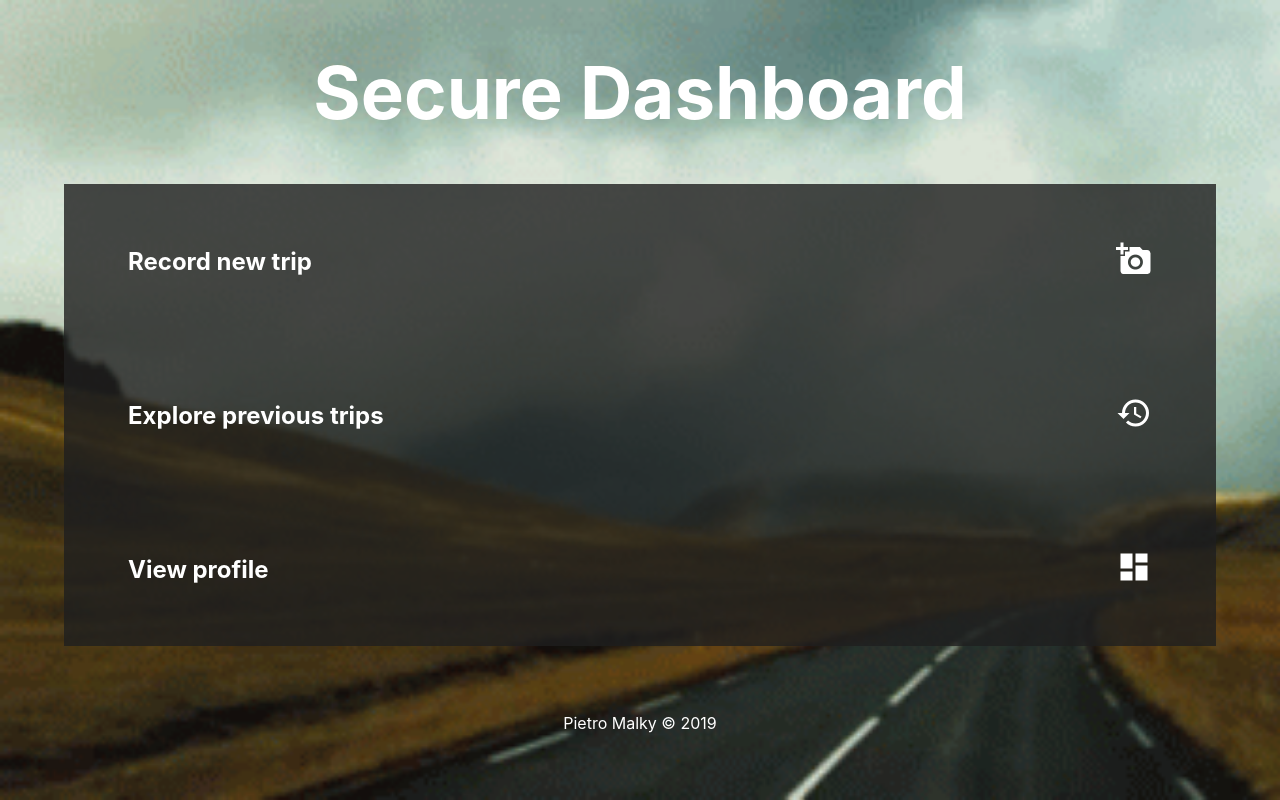
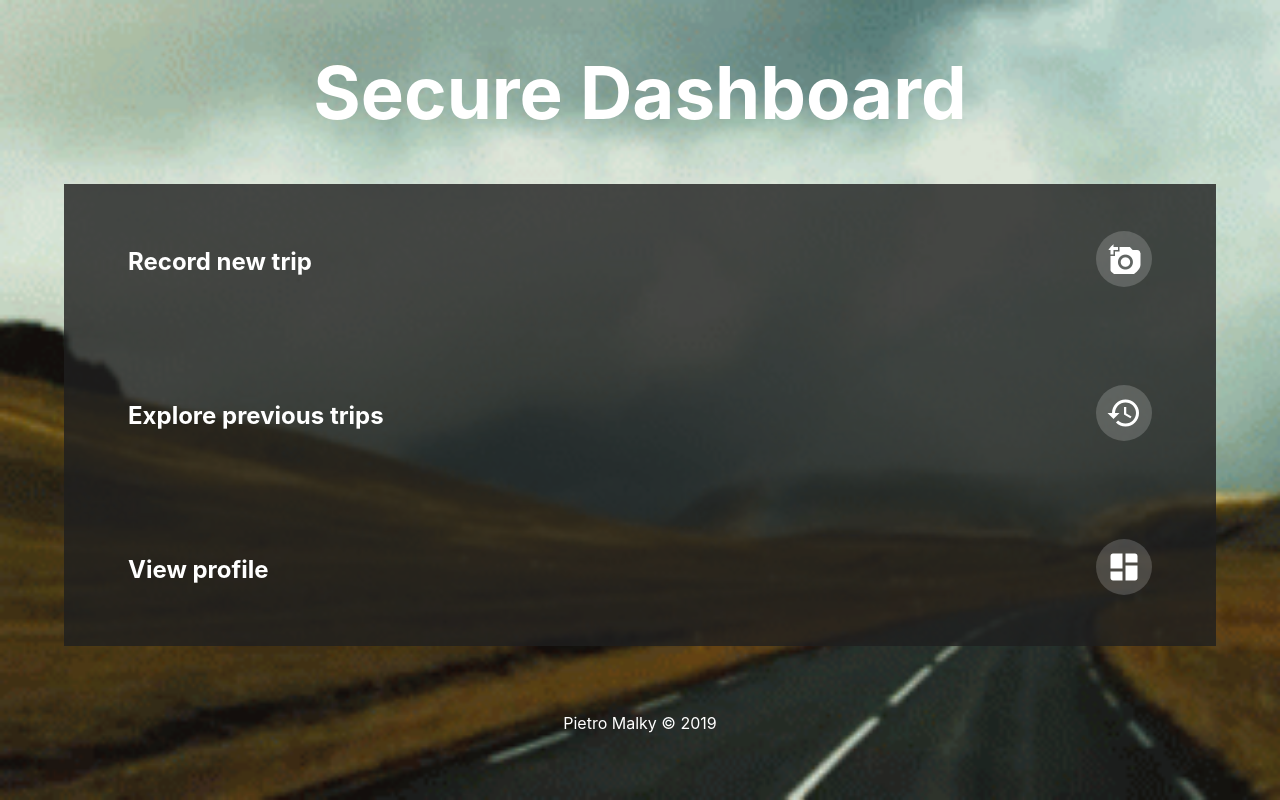
Before and after one commit to pm95/dashcam, a React (Create React App) app: page / in a window 1280 px wide. Built offline with nearby package versions, Linux system fonts and the light colour scheme.

Commit message:
changed app file structure

```diff
--- a/src/App.css
+++ b/src/App.css
@@ -7,6 +7,7 @@
   --height-footer: 5%;
 }
 
+/* MISCELANEOUS */
 #drivervid {
   position: fixed;
   right: 0;
@@ -17,43 +18,19 @@
   filter: blur(4px);
 }
 
-.App {
-  background: url("./assets/road.gif");
-  background-size: cover;
-  color: white;
-  position: absolute;
-  text-align: left;
-  overflow: hidden;
-  height: 100%;
-  width: 100%;
-  display: grid;
-  grid-template-areas:
-    "header"
-    "main"
-    "footer";
-  grid-template-rows: 1fr 3fr 1fr;
+/* NATIVE HTML TAGS */
+button {
+  font-size: large;
+  width: 150px;
+  height: 50px;
+  border-radius: 4px;
+  cursor: pointer;
+  background: white;
 }
 
-.main {
-  display: flex;
-  flex-direction: column;
-  justify-content: space-around;
-  align-items: center;
-  grid-area: "main";
-  width: 80%;
-  margin-left: auto;
-  margin-right: auto;
-  padding: 0 5vw 0 5vw;
-  background: var(--color-main-a);
-}
-
-.main-wrapper {
-  display: flex;
-  justify-content: space-between;
-  align-items: center;
-  width: 100%;
-  padding-right: 10vw;
-  padding-left: 10vw;
+button:hover {
+  background: var(--color-emphasis);
+  color: white;
 }
 
 footer {
@@ -72,36 +49,20 @@ header {
   align-items: center;
 }
 
-.trip-video-container {
-  max-width: 100vw;
-  max-height: 100vh;
-}
-
-.newtrip {
-  background-color: var(--color-main);
+/* APP OVERALL STYLING */
+.App {
+  background: url("./assets/road.gif");
+  background-size: cover;
   color: white;
   position: absolute;
   text-align: left;
   overflow: hidden;
   height: 100%;
   width: 100%;
-
-  display: flex;
-  flex-direction: column;
-  justify-content: space-around;
-  align-items: center;
+  display: grid;
+  grid-template-areas:
+    "header"
+    "main"
+    "footer";
+  grid-template-rows: 1fr 3fr 1fr;
 }
-
-button {
-  font-size: large;
-  width: 150px;
-  height: 50px;
-  border-radius: 4px;
-  cursor: pointer;
-  background: white;
-}
-
-button:hover {
-  background: var(--color-emphasis);
-  color: white;
-}
--- a/src/App.js
+++ b/src/App.js
@@ -2,16 +2,10 @@ import React from "react";
 
 import { BrowserRouter as Router, Switch, Route, Link } from "react-router-dom";
 
+import NewTrip from "./components/NewTrip";
+import Main from "./components/Main";
+
 import "./App.css";
-
-// import camera from "./assets/camera.png";
-// import car from "./assets/car.png";
-import dashboard from "./assets/dashboard.png";
-import history from "./assets/history.png";
-// import person from "./assets/person.png";
-// import roll from "./assets/roll.png";
-// import save from "./assets/save.png";
-import cameraadd from "./assets/camera-add.png";
 
 function Header() {
   return (
@@ -29,108 +23,14 @@ function Footer() {
   );
 }
 
-function Option(props) {
+function SecureDashBoard() {
   return (
-    <div className="main-wrapper" {...props}>
-      {props.children}
+    <div className="App">
+      <Header></Header>
+      <Main></Main>
+      <Footer></Footer>
     </div>
   );
-}
-
-class NewTrip extends React.Component {
-  constructor(props) {
-    super(props);
-    this.state = { imageURL: "" };
-    this.handleUploadImage = this.handleUploadImage.bind(this);
-  }
-
-  handleUploadImage(ev) {
-    if (typeof this.uploadInput.files[0] === "undefined") {
-      alert("please record a trip first");
-    } else {
-      ev.preventDefault();
-
-      const data = new FormData();
-      data.append("file", this.uploadInput.files[0]);
-
-      this.setState({
-        imageURL: URL.createObjectURL(this.uploadInput.files[0])
-      });
-
-      fetch("http://192.168.1.87:5000/api/submit", {
-        method: "POST",
-        mode: "no-cors",
-        body: data
-      })
-        .then(res => {
-          alert("trip video uploaded successfully");
-        })
-        .catch(err => {
-          alert("error when uploading your trip");
-          console.error(err);
-        });
-    }
-  }
-
-  render() {
-    return (
-      <form onSubmit={this.handleUploadImage}>
-        <div className="newtrip">
-          <h1>Secure Dashboard</h1>
-          <input
-            ref={ref => {
-              this.uploadInput = ref;
-            }}
-            type="file"
-            accept="video/*"
-            capture="camera"
-          />
-          <button>Submit</button>
-          <div>
-            {this.state.imageURL === "" ? null : (
-              <img
-                src={this.state.imageURL}
-                alt="vid"
-                className="trip-video-container"
-              />
-            )}
-          </div>
-          <Link to="/">
-            <button>Return to main</button>
-          </Link>
-        </div>
-      </form>
-    );
-  }
-}
-
-class Main extends React.Component {
-  render() {
-    return (
-      <div className="main">
-        <Option>
-          <div>
-            <h2>Record new trip</h2>
-          </div>
-          <Link to="/new">
-            <img alt="add" src={cameraadd}></img>
-          </Link>
-        </Option>
-        <Option>
-          <h2>Explore previous trips</h2>
-          <Link to="/history">
-            <img alt="htr" src={history}></img>
-          </Link>
-        </Option>
-        <Option>
-          <h2>View profile</h2>
-          <Link to="/profile">
-            <img alt="dsh" src={dashboard}></img>
-          </Link>
-        </Option>
-      </div>
-    );
-  }
 }
 
 function App() {
@@ -140,25 +40,7 @@ function App() {
         <Route
           exact
           path="/"
-          render={props => (
-            <div className="App">
-              {/* <video
-                autoPlay
-                muted
-                loop
-                timelineSelector="false"
-                id="drivervid"
-              >
-                <source
-                  src="https://giphy.com/embed/3oxRmD9a5pLTOOLigM"
-                  type="video/mp4"
-                ></source>
-              </video> */}
-              <Header></Header>
-              <Main></Main>
-              <Footer></Footer>
-            </div>
-          )}
+          render={props => <SecureDashBoard></SecureDashBoard>}
         ></Route>
         <Route path="/new" render={props => <NewTrip />}></Route>
         <Route path="/history"></Route>
--- /dev/null
+++ b/src/components/Main.css
@@ -0,0 +1,19 @@
+/* MAIN VIEW */
+.main {
+  display: flex;
+  flex-direction: column;
+  justify-content: space-around;
+  align-items: center;
+  grid-area: "main";
+  width: 80%;
+  margin-left: auto;
+  margin-right: auto;
+  padding: 0 5vw 0 5vw;
+  background: var(--color-main-a);
+}
+
+.link-icon {
+  background: rgba(255, 255, 255, 0.18);
+  padding: 10px;
+  border-radius: 50%;
+}
--- /dev/null
+++ b/src/components/Main.jsx
@@ -0,0 +1,39 @@
+import React from "react";
+import { Link } from "react-router-dom";
+
+import Option from "./Option";
+
+import dashboard from "../assets/dashboard.png";
+import history from "../assets/history.png";
+import cameraadd from "../assets/camera-add.png";
+
+import "./Main.css";
+
+function Main() {
+  return (
+    <div className="main">
+      <Option>
+        <div>
+          <h2>Record new trip</h2>
+        </div>
+        <Link to="/new">
+          <img className="link-icon" alt="add" src={cameraadd}></img>
+        </Link>
+      </Option>
+      <Option>
+        <h2>Explore previous trips</h2>
+        <Link to="/history">
+          <img className="link-icon" alt="htr" src={history}></img>
+        </Link>
+      </Option>
+      <Option>
+        <h2>View profile</h2>
+        <Link to="/profile">
+          <img className="link-icon" alt="dsh" src={dashboard}></img>
+        </Link>
+      </Option>
+    </div>
+  );
+}
+
+export default Main;
--- /dev/null
+++ b/src/components/NewTrip.css
@@ -0,0 +1,20 @@
+/* NEW TRIP COMPONENT */
+.newtrip {
+  background-color: var(--color-main);
+  color: white;
+  position: absolute;
+  text-align: left;
+  overflow: hidden;
+  height: 100%;
+  width: 100%;
+
+  display: flex;
+  flex-direction: column;
+  justify-content: space-around;
+  align-items: center;
+}
+
+.trip-video-container {
+  max-width: 100vw;
+  max-height: 100vh;
+}
--- /dev/null
+++ b/src/components/NewTrip.jsx
@@ -0,0 +1,71 @@
+import React from "react";
+import { Link } from "react-router-dom";
+
+import "./NewTrip.css";
+
+class NewTrip extends React.Component {
+  constructor(props) {
+    super(props);
+    this.state = { imageURL: "" };
+    this.handleUploadImage = this.handleUploadImage.bind(this);
+  }
+
+  handleUploadImage(ev) {
+    ev.preventDefault();
+
+    const data = new FormData();
+    data.append("file", this.uploadInput.files[0]);
+
+    this.setState({
+      imageURL: URL.createObjectURL(this.uploadInput.files[0])
+    });
+
+    fetch("http://10.35.42.221:5000/api/submit", {
+      method: "POST",
+      mode: "no-cors",
+      body: data
+    })
+      .then(res => {
+        alert("trip video uploaded successfully");
+      })
+      .catch(err => {
+        alert("error when uploading your trip");
+        console.error(err);
+      });
+  }
+
+  render() {
+    return (
+      <form onSubmit={this.handleUploadImage}>
+        <div className="newtrip">
+          <h1>Record New Trip</h1>
+          <input
+            id="file-upload"
+            ref={ref => {
+              this.uploadInput = ref;
+            }}
+            type="file"
+            accept="video/*"
+            capture="camera"
+            required
+          />
+          <button>Submit</button>
+          <div>
+            {this.state.imageURL === "" ? null : (
+              <img
+                src={this.state.imageURL}
+                alt="vid"
+                className="trip-video-container"
+              />
+            )}
+          </div>
+          <Link to="/">
+            <button>Home</button>
+          </Link>
+        </div>
+      </form>
+    );
+  }
+}
+
+export default NewTrip;
--- /dev/null
+++ b/src/components/Option.css
@@ -0,0 +1,8 @@
+.main-wrapper {
+  display: flex;
+  justify-content: space-between;
+  align-items: center;
+  width: 100%;
+  padding-right: 10vw;
+  padding-left: 10vw;
+}
--- /dev/null
+++ b/src/components/Option.jsx
@@ -0,0 +1,13 @@
+import React from "react";
+
+import "./Option.css";
+
+function Option(props) {
+  return (
+    <div className="main-wrapper" {...props}>
+      {props.children}
+    </div>
+  );
+}
+
+export default Option;
```
